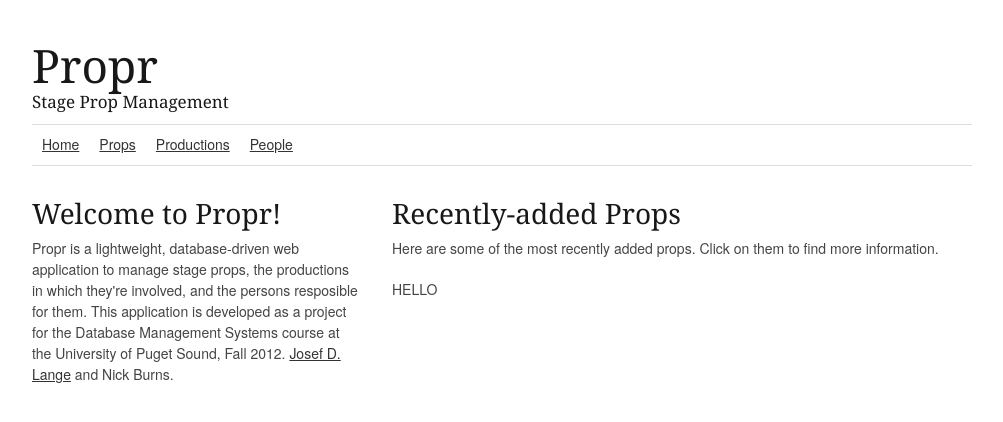
After one commit to josefdlange/propr, a PHP site: page /index.php in a window 1280 px wide. The commit adds this page. Shown: the top 422 px of the page, without its empty margins (138-1141 px from the left). Run offline with PHP 8.4, Linux system fonts and the light colour scheme.

Commit message:
Added php basics and changed directory stykesheet to stylesheets.

```diff
--- /dev/null
+++ b/includes/navigation.php
@@ -0,0 +1,19 @@
+<div class="sixteen columns" style="margin-top: 10px;">
+    <ul class="navigation">
+        <li><a href="index.php">Home</a></li>
+        <?php
+
+            if(!$loggedIn) {
+                ?><li><a href="login.php">Log In</a></li><?php
+            } else {
+                ?>
+                <li><a href="props.php">Props</a></li>
+                <li><a href="productions.php">Productions</a></li>
+                <li><a href="people.php">People</a></li>
+                <?php
+            }
+
+        ?>
+    </ul>
+    <hr />
+</div>
--- /dev/null
+++ b/includes/setup.php
@@ -0,0 +1,9 @@
+<?php
+
+$loggedIn = true;
+
+function most_recent_props() {
+    return "HELLO";
+}
+
+?>
--- a/index.html
+++ b/index.php
@@ -1,4 +1,4 @@
-<!DOCTYPE html>
+<?php require_once("includes/setup.php"); ?><!DOCTYPE html>
 <!--[if lt IE 7 ]><html class="ie ie6" lang="en"> <![endif]-->
 <!--[if IE 7 ]><html class="ie ie7" lang="en"> <![endif]-->
 <!--[if IE 8 ]><html class="ie ie8" lang="en"> <![endif]-->
@@ -8,7 +8,7 @@
 	<!-- Basic Page Needs
   ================================================== -->
 	<meta charset="utf-8">
-	<title>Your Page Title Here :)</title>
+	<title>Propr: Stage Prop Management</title>
 	<meta name="description" content="">
 	<meta name="author" content="">
 
@@ -21,6 +21,7 @@
 	<link rel="stylesheet" href="stylesheets/base.css">
 	<link rel="stylesheet" href="stylesheets/skeleton.css">
 	<link rel="stylesheet" href="stylesheets/layout.css">
+	<link rel="stylesheet" href="stylesheets/propr.css">
 
 	<!--[if lt IE 9]>
 		<script src="http://html5shim.googlecode.com/svn/trunk/html5.js"></script>
@@ -45,28 +46,22 @@
 
 	<div class="container">
 		<div class="sixteen columns">
-			<h1 class="remove-bottom" style="margin-top: 40px">Skeleton</h1>
-			<h5>Version 1.2</h5>
-			<hr />
+			<h1 class="remove-bottom" style="margin-top: 40px">Propr</h1>
+			<h5>Stage Prop Management</h5>
+			<hr class="remove-bottom" />
 		</div>
-		<div class="one-third column">
-			<h3>About Skeleton?</h3>
-			<p>Skeleton is a small collection of well-organized CSS files that can help you rapidly develop sites that look beautiful at any size, be it a 17" laptop screen or an iPhone. It's based on a responsive grid, but also provides very basic CSS for typography, buttons, forms and media queries. Go ahead, resize this super basic page to see the grid in action.</p>
+		<?php
+		  require_once("includes/navigation.php");
+		?>
+		<div class="six columns">
+			<h3>Welcome to Propr!</h3>
+			<p style="padding-right: 10px;">Propr is a lightweight, database-driven web application to manage stage props, the productions in which they're involved, and the persons resposible for them. This application is developed as a project for the Database Management Systems course at the University of Puget Sound, Fall 2012. <a href="http://josefdlange.com">Josef D. Lange</a> and Nick Burns.</p>
 		</div>
-		<div class="one-third column">
-			<h3>Three Core Principles</h3>
-			<p>Skeleton is built on three core principles:</p>
-			<ul class="square">
-				<li><strong>A Responsive Grid Down To Mobile</strong>: Elegant scaling from a browser to tablets to mobile.</li>
-				<li><strong>Fast to Start</strong>: It's a tool for rapid development with best practices</li>
-				<li><strong>Style Agnostic</strong>: It provides the most basic, beautiful styles, but is meant to be overwritten.</li>
-			</ul>
+		<div class="ten columns">
+			<h3>Recently-added Props</h3>
+			<p>Here are some of the most recently added props. Click on them to find more information.</p>
+			<?php echo(most_recent_props()); ?>
 		</div>
-		<div class="one-third column">
-			<h3>Docs &amp; Support</h3>
-			<p>The easiest way to really get started with Skeleton is to check out the full docs and info at <a href="http://www.getskeleton.com">www.getskeleton.com.</a>. Skeleton is also open-source and has a <a href="https://github.com/dhgamache/skeleton">project on git</a>, so check that out if you want to report bugs or create a pull request. If you have any questions, thoughts, concerns or feedback, please don't hesitate to email me at <a href="mailto:hi@getskeleton.com">hi@getskeleton.com</a>.</p>
-		</div>
-
 	</div><!-- container -->
 
 
--- /dev/null
+++ b/stylesheets/propr.css
@@ -0,0 +1,21 @@
+/*
+ * PROPR: Stage prop management on the web.
+ * ========================================
+ *
+ *
+ *
+ *
+ *
+ * Element styles:
+ *
+ */
+
+ul.navigation {
+    list-style-type: none;
+}
+
+ul.navigation li {
+    float: left;
+    margin-right: 10px;
+    margin-left: 10px;
+}
```
Also changed, not shown: stylesheets/base.css (renamed from stylesheet/base.css), stylesheets/layout.css (renamed from stylesheet/layout.css), stylesheets/skeleton.css (renamed from stylesheet/skeleton.css).
